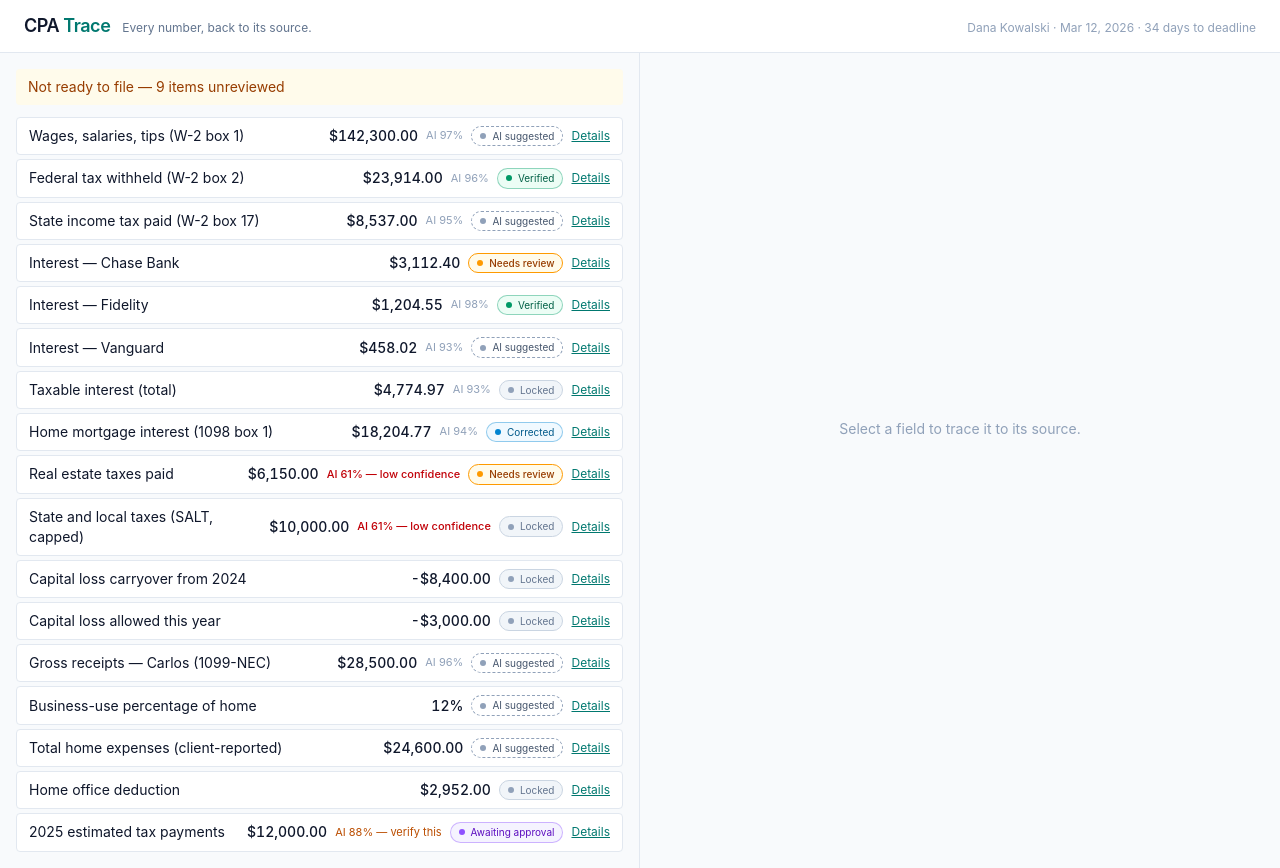
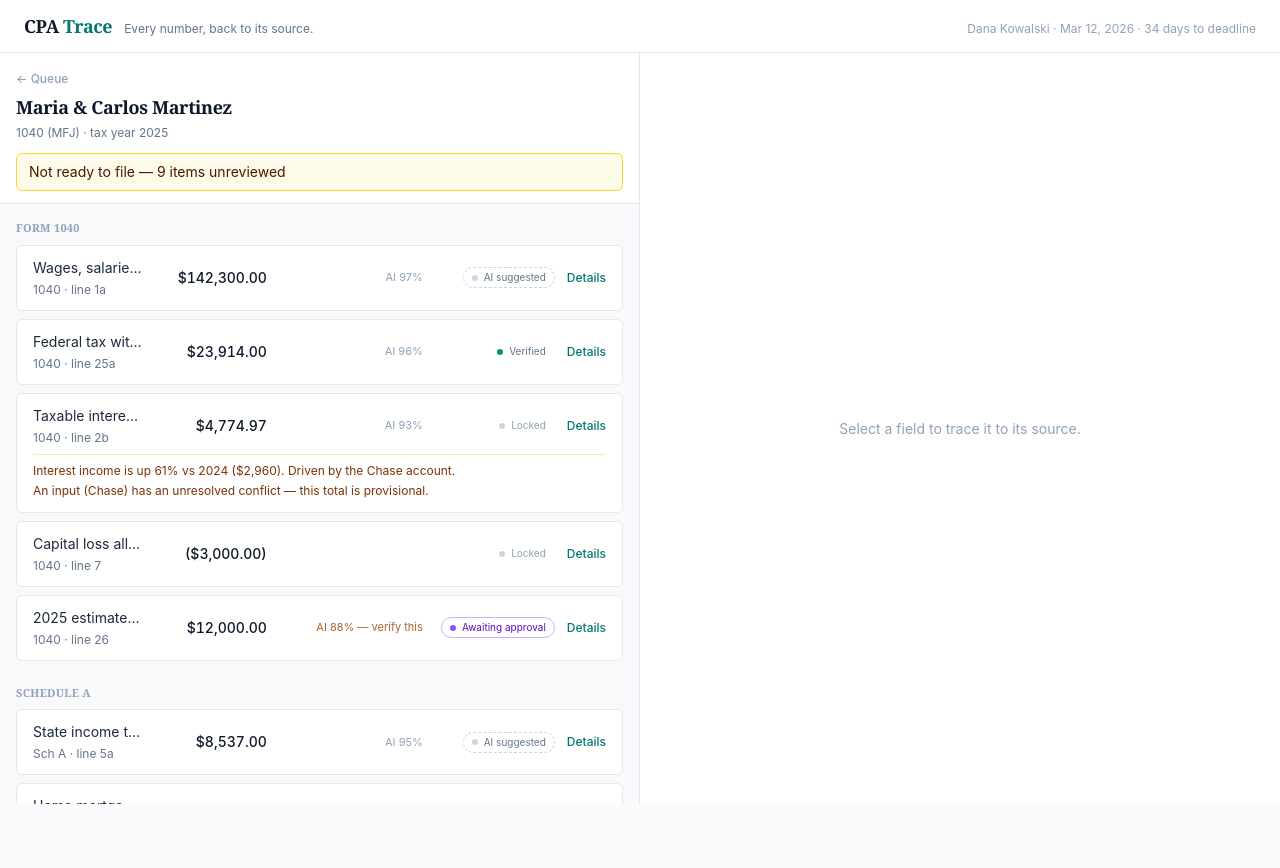
Before and after one commit to Hemanath17/cpatrace, a React (Vite) app: page /return/ret_martinez in a window 1280 px wide. After the commit the page ends 804 px from the top, so only its background shows below. Built offline with nearby package versions, Linux system fonts and the light colour scheme.

Commit message:
visual  polish

```diff
--- a/index.html
+++ b/index.html
@@ -4,7 +4,7 @@
     <meta charset="UTF-8" />
     <link rel="icon" type="image/svg+xml" href="/favicon.svg" />
     <meta name="viewport" content="width=device-width, initial-scale=1.0" />
-    <title>cpa-trace</title>
+    <title>CPA Trace</title>
   </head>
   <body>
     <div id="root"></div>
--- a/src/App.jsx
+++ b/src/App.jsx
@@ -5,8 +5,8 @@ import ReturnReview from './components/ReturnReview.jsx'
 export default function App() {
   return (
     <div className="min-h-screen bg-slate-50 text-slate-900">
-      <header className="border-b border-slate-200 bg-white px-6 py-3 flex items-baseline gap-3">
-        <Link to="/" className="font-semibold tracking-tight text-lg">
+      <header className="flex items-baseline gap-3 border-b border-slate-200 bg-white px-6 py-3">
+        <Link to="/" className="font-display text-lg font-semibold tracking-tight">
           CPA<span className="text-teal-700"> Trace</span>
         </Link>
         <span className="text-xs text-slate-500">Every number, back to its source.</span>
--- a/src/components/ReturnReview.jsx
+++ b/src/components/ReturnReview.jsx
@@ -41,12 +41,109 @@
 //    after an input changed" — the cascade made visible.
 // ============================================================================
 
-import { useState } from 'react'
+import { useMemo, useState } from 'react'
 import { useParams, Link } from 'react-router-dom'
 import { useStore } from '../lib/store.jsx'
 import StateBadge, { ConfidenceBadge } from './StateBadge.jsx'
 import DocumentViewer from './DocumentViewer.jsx'
 import FieldDetail from './FieldDetail.jsx'
+
+function formatMoney(n) {
+  const s = Math.abs(n).toLocaleString('en-US', {
+    style: 'currency',
+    currency: 'USD',
+  })
+  return n < 0 ? `(${s})` : s
+}
+
+function formatFieldValue(f) {
+  if (typeof f.value !== 'number') return f.value
+  if (f.unit === 'percent') return `${f.value}%`
+  return formatMoney(f.value)
+}
+
+function formHeading(form) {
+  if (form.startsWith('Sch ')) return `Schedule ${form.slice(4)}`
+  if (form.startsWith('Form ')) return form
+  return `Form ${form}`
+}
+
+function groupFields(fields) {
+  const map = new Map()
+  for (const f of fields) {
+    if (!map.has(f.form)) map.set(f.form, [])
+    map.get(f.form).push(f)
+  }
+  return [...map.entries()]
+}
+
+function FieldRow({ f, selected, onSelect, onOpenDetail, confidence }) {
+  return (
+    <li>
+      <div
+        role="button"
+        tabIndex={0}
+        onClick={() => onSelect(f.id)}
+        onKeyDown={(e) => {
+          if (e.key === 'Enter' || e.key === ' ') onSelect(f.id)
+        }}
+        onDoubleClick={() => onOpenDetail(f.id)}
+        className={[
+          'cursor-pointer rounded-md border bg-white px-4 py-3',
+          selected
+            ? 'border-teal-600 bg-teal-50/40 ring-1 ring-teal-600/30'
+            : 'border-slate-200 hover:border-slate-300',
+          f.recomputed ? 'border-l-[3px] border-l-sky-400' : '',
+        ].join(' ')}
+      >
+        <div className="flex items-center gap-3">
+          <div className="min-w-0 flex-1">
+            <p className="truncate text-sm text-slate-800">{f.label}</p>
+            <p className="mt-1 text-xs text-slate-500">
+              {f.form} · line {f.line}
+              {f.recomputed && (
+                <span className="ml-2 text-sky-700">recomputed</span>
+              )}
+            </p>
+          </div>
+
+          <span className="w-28 shrink-0 text-right text-sm font-medium tabular-nums text-slate-900">
+            {formatFieldValue(f)}
+          </span>
+
+          <div className="flex w-36 shrink-0 justify-end">
+            <ConfidenceBadge value={confidence} />
+          </div>
+
+          <div className="flex w-[7.5rem] shrink-0 justify-end">
+            <StateBadge state={f.state} small />
+          </div>
+
+          <button
+            type="button"
+            className="shrink-0 text-xs font-medium text-teal-700 hover:text-teal-900"
+            onClick={(e) => {
+              e.stopPropagation()
+              onOpenDetail(f.id)
+            }}
+          >
+            Details
+          </button>
+        </div>
+
+        {f.flags?.length > 0 && (
+          <div className="mt-2 space-y-1 border-t border-amber-200/80 pt-2">
+            {f.flags.map((flag) => (
+              <p key={flag.code} className="text-xs leading-snug text-amber-900">
+                {flag.message}
+              </p>
+            ))}
+          </div>
+        )}
+      </div>
+    </li>
+  )
+}
 
 export default function ReturnReview() {
   const { id } = useParams()
@@ -58,68 +155,90 @@ export default function ReturnReview() {
   const ret = store.returns.find((r) => r.id === id)
   const blockers = store.signoffBlockers()
   const selected = selectedId ? store.getField(selectedId) : null
+  const groups = useMemo(
+    () => groupFields(store.fieldsList),
+    [store.fieldsList],
+  )
 
   if (!isMartinez)
     return (
-      <main className="p-8 text-slate-500">
-        <p className="mb-2 font-medium text-slate-700">{ret?.client}</p>
-        <p>
+      <main className="px-6 py-6 text-slate-500">
+        <p className="mb-2 font-display text-lg font-semibold text-slate-800">
+          {ret?.client}
+        </p>
+        <p className="text-sm">
           Sample return — full field data is wired for the Martinez return.{' '}
-          <Link className="text-teal-700 underline" to="/return/ret_martinez">
+          <Link className="font-medium text-teal-700 underline" to="/return/ret_martinez">
             Open Martinez →
           </Link>
         </p>
       </main>
     )
 
-  // --- skeleton proof-of-plumbing: replace with the spec above ---
+  const ready = blockers.length === 0
+
   return (
-    <main className="grid grid-cols-2">
-      <section className="border-r border-slate-200 p-4">
-        <div className="mb-3 rounded bg-amber-50 px-3 py-2 text-sm text-amber-800">
-          {blockers.length > 0
-            ? `Not ready to file — ${blockers.length} items unreviewed`
-            : 'All fields reviewed — ready for sign-off'}
+    <main className="grid h-[calc(100vh-49px)] grid-cols-2">
+      <section className="flex min-h-0 flex-col border-r border-slate-200 bg-slate-50/50">
+        <div className="shrink-0 space-y-3 border-b border-slate-200 bg-white px-4 py-3">
+          <div className="flex items-baseline justify-between gap-3">
+            <div>
+              <Link
+                to="/"
+                className="text-xs font-medium text-slate-400 hover:text-teal-700"
+              >
+                ← Queue
+              </Link>
+              <h1 className="mt-1 text-lg text-slate-900">{ret?.client}</h1>
+              <p className="mt-1 text-xs text-slate-500">
+                {ret?.entity} · tax year 2025
+              </p>
+            </div>
+          </div>
+
+          <button
+            type="button"
+            onClick={() => {
+              if (blockers[0]) setSelectedId(blockers[0].id)
+            }}
+            className={`w-full rounded-md border px-3 py-2 text-left text-sm ${
+              ready
+                ? 'border-emerald-200 bg-emerald-50 text-emerald-900'
+                : 'border-amber-300 bg-amber-50 text-amber-950'
+            }`}
+          >
+            {ready
+              ? 'All fields reviewed — ready for sign-off'
+              : `Not ready to file — ${blockers.length} items unreviewed`}
+          </button>
         </div>
-        <ul className="space-y-1">
-          {store.fieldsList.map((f) => (
-            <li
-              key={f.id}
-              onClick={() => setSelectedId(f.id)}
-              className={`cursor-pointer rounded border px-3 py-2 text-sm bg-white ${
-                selectedId === f.id ? 'border-teal-600' : 'border-slate-200'
-              } ${f.recomputed ? 'border-l-4 border-l-sky-400' : ''}`}
-            >
-              <div className="flex items-center gap-2">
-                <span className="flex-1">{f.label}</span>
-                <span className="tabular-nums font-medium">
-                  {typeof f.value === 'number'
-                    ? f.unit === 'percent'
-                      ? `${f.value}%`
-                      : f.value.toLocaleString('en-US', {
-                          style: 'currency',
-                          currency: 'USD',
-                        })
-                    : f.value}
-                </span>
-                <ConfidenceBadge value={store.confidenceOf(f)} />
-                <StateBadge state={f.state} small />
-                <button
-                  className="text-xs text-teal-700 underline"
-                  onClick={(e) => {
-                    e.stopPropagation()
-                    setDetailId(f.id)
-                  }}
-                >
-                  Details
-                </button>
+
+        <div className="min-h-0 flex-1 overflow-y-auto px-4 py-4">
+          <div className="space-y-6">
+            {groups.map(([form, fields]) => (
+              <div key={form}>
+                <h2 className="mb-2 text-[11px] font-semibold tracking-wide text-slate-400 uppercase">
+                  {formHeading(form)}
+                </h2>
+                <ul className="space-y-2">
+                  {fields.map((f) => (
+                    <FieldRow
+                      key={f.id}
+                      f={f}
+                      selected={selectedId === f.id}
+                      onSelect={setSelectedId}
+                      onOpenDetail={setDetailId}
+                      confidence={store.confidenceOf(f)}
+                    />
+                  ))}
+                </ul>
               </div>
-            </li>
-          ))}
-        </ul>
+            ))}
+          </div>
+        </div>
       </section>
 
-      <section className="sticky top-0 h-[calc(100vh-49px)] overflow-auto p-4">
+      <section className="sticky top-0 h-[calc(100vh-49px)] overflow-auto bg-white px-4 py-4">
         <DocumentViewer field={selected} onSelectField={setSelectedId} />
       </section>
 
--- a/src/components/StateBadge.jsx
+++ b/src/components/StateBadge.jsx
@@ -1,48 +1,51 @@
 // The visual grammar for field states (challenge 08's atom).
-// Working baseline — restyle in the day-2 visual pass, but keep the
-// PRINCIPLES, which are the graded part:
+// One component, every context — dashboard, return rows, detail panel.
 //
-//  - needs_review is the ONLY loud state (amber). If everything shouts,
-//    nothing does — alarm fatigue is a named failure mode.
-//  - ai_suggested is quiet but visibly "not yet human-touched" (dashed
-//    border = provisional).
-//  - verified vs corrected are both "settled" (solid, calm) but
-//    distinguishable — endorsing the AI ≠ overriding it.
-//  - locked is muted + always paired with a reason elsewhere in the UI.
-//  - This exact component appears on the dashboard, the return rows, and
-//    the detail panel — one grammar, every context ("across several
-//    different screens, not just one component").
+// PRINCIPLES (graded):
+//  - needs_review is the ONLY loud state. Alarm fatigue is a failure mode.
+//  - ai_suggested is quiet but visibly provisional (dashed = not human-touched).
+//  - verified vs corrected are both settled/calm but distinguishable —
+//    endorsing the AI ≠ overriding it (dot hue + border weight, not fill wars).
+//  - pending_approval is noticeable but outline-only — never competes with amber.
+//  - locked recedes to near-invisible; reason lives elsewhere in the UI.
+//
+// Squint test (Martinez): eye should land on amber fields and nowhere else.
 
 const STYLES = {
   ai_suggested: {
     label: 'AI suggested',
-    cls: 'border border-dashed border-slate-400 text-slate-600 bg-white',
-    dot: 'bg-slate-400',
+    cls: 'border border-dashed border-slate-300 bg-white text-slate-500 font-normal',
+    dot: 'bg-slate-300',
   },
   needs_review: {
     label: 'Needs review',
-    cls: 'border border-amber-500 text-amber-800 bg-amber-50 font-medium',
-    dot: 'bg-amber-500',
+    // Sole filled, saturated chip in the system.
+    cls: 'border border-amber-600 bg-amber-100 text-amber-950 font-semibold shadow-[0_0_0_1px_rgba(217,119,6,0.15)]',
+    dot: 'bg-amber-600',
   },
   verified: {
+    // Endorsed — calm, no fill. Emerald lives only in the dot.
     label: 'Verified',
-    cls: 'border border-emerald-600/40 text-emerald-800 bg-emerald-50',
+    cls: 'border border-transparent bg-transparent text-slate-500 font-normal',
     dot: 'bg-emerald-600',
   },
   corrected: {
+    // Overridden — still calm, but a hairline border marks human intervention.
     label: 'Corrected',
-    cls: 'border border-sky-600/40 text-sky-800 bg-sky-50',
+    cls: 'border border-slate-300 bg-white text-slate-600 font-normal',
     dot: 'bg-sky-600',
   },
   pending_approval: {
+    // Secondary urgency: outline violet, never a filled shout.
     label: 'Awaiting approval',
-    cls: 'border border-violet-500/40 text-violet-800 bg-violet-50',
+    cls: 'border border-violet-300 bg-white text-violet-800 font-normal',
     dot: 'bg-violet-500',
   },
   locked: {
+    // Recedes — almost metadata.
     label: 'Locked',
-    cls: 'border border-slate-300 text-slate-500 bg-slate-100',
-    dot: 'bg-slate-400',
+    cls: 'border border-transparent bg-transparent text-slate-400 font-normal',
+    dot: 'bg-slate-300',
   },
 }
 
@@ -54,21 +57,25 @@ export default function StateBadge({ state, small }) {
         small ? 'px-2 py-0.5 text-[10px]' : 'px-2.5 py-0.5 text-xs'
       } ${s.cls}`}
     >
-      <span className={`h-1.5 w-1.5 rounded-full ${s.dot}`} />
+      <span className={`h-1.5 w-1.5 shrink-0 rounded-full ${s.dot}`} />
       {s.label}
     </span>
   )
 }
 
-// Confidence rendering — actionable, not numeric-first (challenge 10).
-// Rule from the data model: only shown where a model made a judgment.
+// Confidence — actionable, not numeric-first (challenge 10).
+// Only where a model made a judgment. Quiet at high confidence.
 export function ConfidenceBadge({ value }) {
   if (value == null) return null // client_provided / carried_forward: NO badge
   if (value >= 0.9)
-    return <span className="text-[11px] text-slate-400">AI {Math.round(value * 100)}%</span>
+    return (
+      <span className="text-[11px] text-slate-400">
+        AI {Math.round(value * 100)}%
+      </span>
+    )
   if (value >= 0.7)
     return (
-      <span className="text-[11px] text-amber-700">
+      <span className="text-[11px] text-amber-800/80">
         AI {Math.round(value * 100)}% — verify this
       </span>
     )
--- a/src/index.css
+++ b/src/index.css
@@ -1,4 +1,49 @@
 @import "tailwindcss";
+
+/* --------------------------------------------------------------------------
+   CPA Trace — design foundations (set once, hold everywhere)
+   --------------------------------------------------------------------------
+   TYPE
+     Display / logo: Fraunces 600 — considered, financial. Headings + brand only.
+     UI body:        default sans (Tailwind font-sans). Never on display text.
+     Usage:          className="font-display" on h1–h3 and the logo mark.
+
+   SPACING RHYTHM — 4 / 8 / 12 / 16 / 24
+     Prefer Tailwind steps that map to this scale only:
+       1 → 4px   ·  2 → 8px   ·  3 → 12px   ·  4 → 16px   ·  6 → 24px
+     Avoid odd gaps (5, 7, 9, 10, 14…) unless a one-off overlay needs them.
+     Section padding: usually 4 or 6. Stack gaps: 2 or 3. Tight chips: 1–2.
+
+   NEUTRALS — cool slate (held)
+     Surfaces:  bg-slate-50 page · bg-white cards · border-slate-200 hairlines
+     Text:      text-slate-900 primary · text-slate-500 secondary · text-slate-400 meta
+     Accent:    teal-700 for brand / verify actions (not a second neutral family)
+   -------------------------------------------------------------------------- */
+
+@import url("https://fonts.googleapis.com/css2?family=Fraunces:opsz,wght@9..144,600&display=swap");
+
+@theme {
+  --font-display: "Fraunces", ui-serif, Georgia, "Times New Roman", serif;
+}
+
+@layer base {
+  html {
+    font-family: var(--font-sans);
+    color: var(--color-slate-900);
+    background-color: var(--color-slate-50);
+    -webkit-font-smoothing: antialiased;
+    -moz-osx-font-smoothing: grayscale;
+  }
+
+  h1,
+  h2,
+  h3 {
+    font-family: var(--font-display);
+    font-weight: 600;
+    letter-spacing: -0.02em;
+    color: var(--color-slate-900);
+  }
+}
 
 /* The blurry-scan effect. Applied to the rendered property-tax document.
    This one line replaces an entire "generate a bad scan" asset pipeline. */
```
Also changed, not shown: src/components/Dashboard.jsx (+23 -16 lines), src/components/FieldDetail.jsx (+13 -15 lines).
